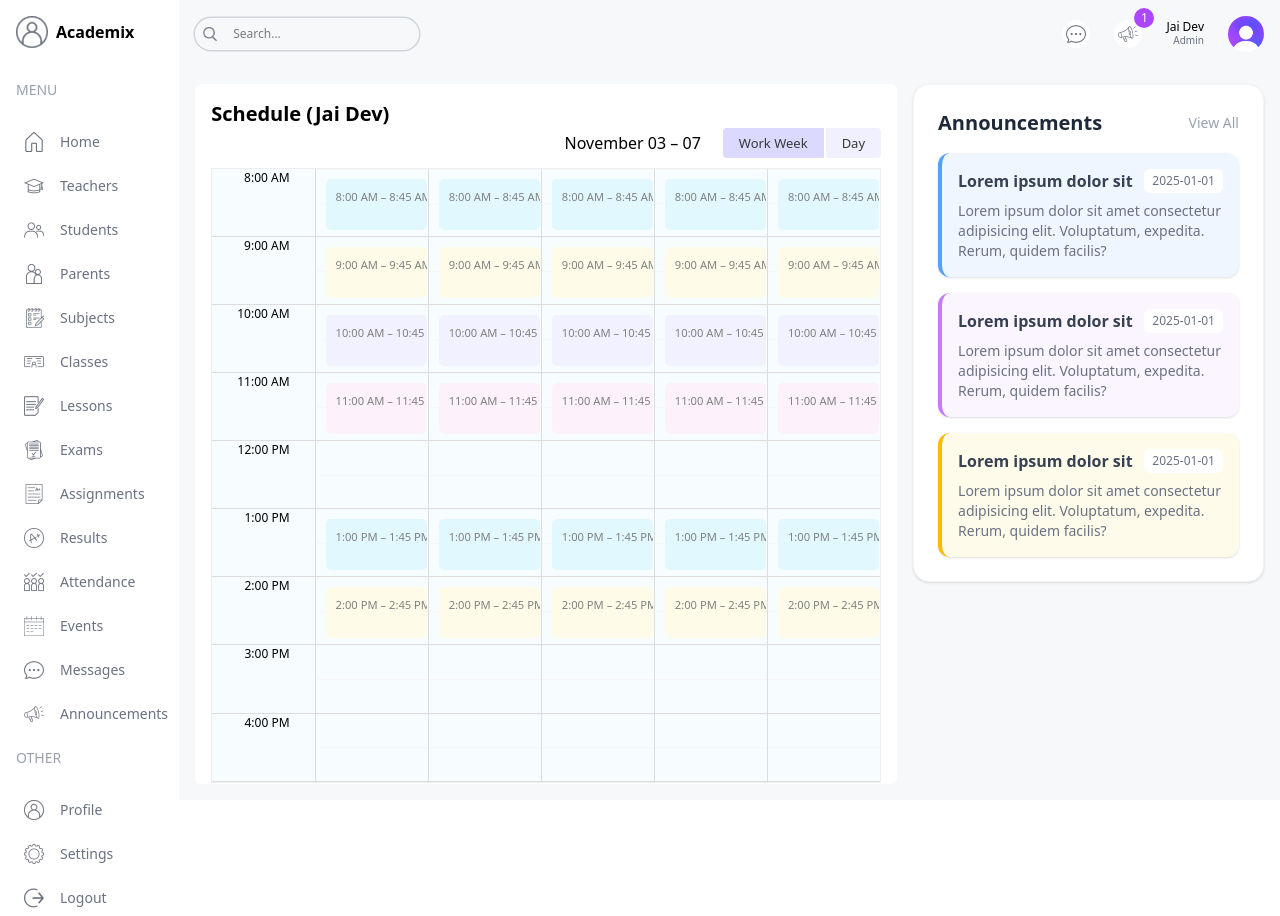
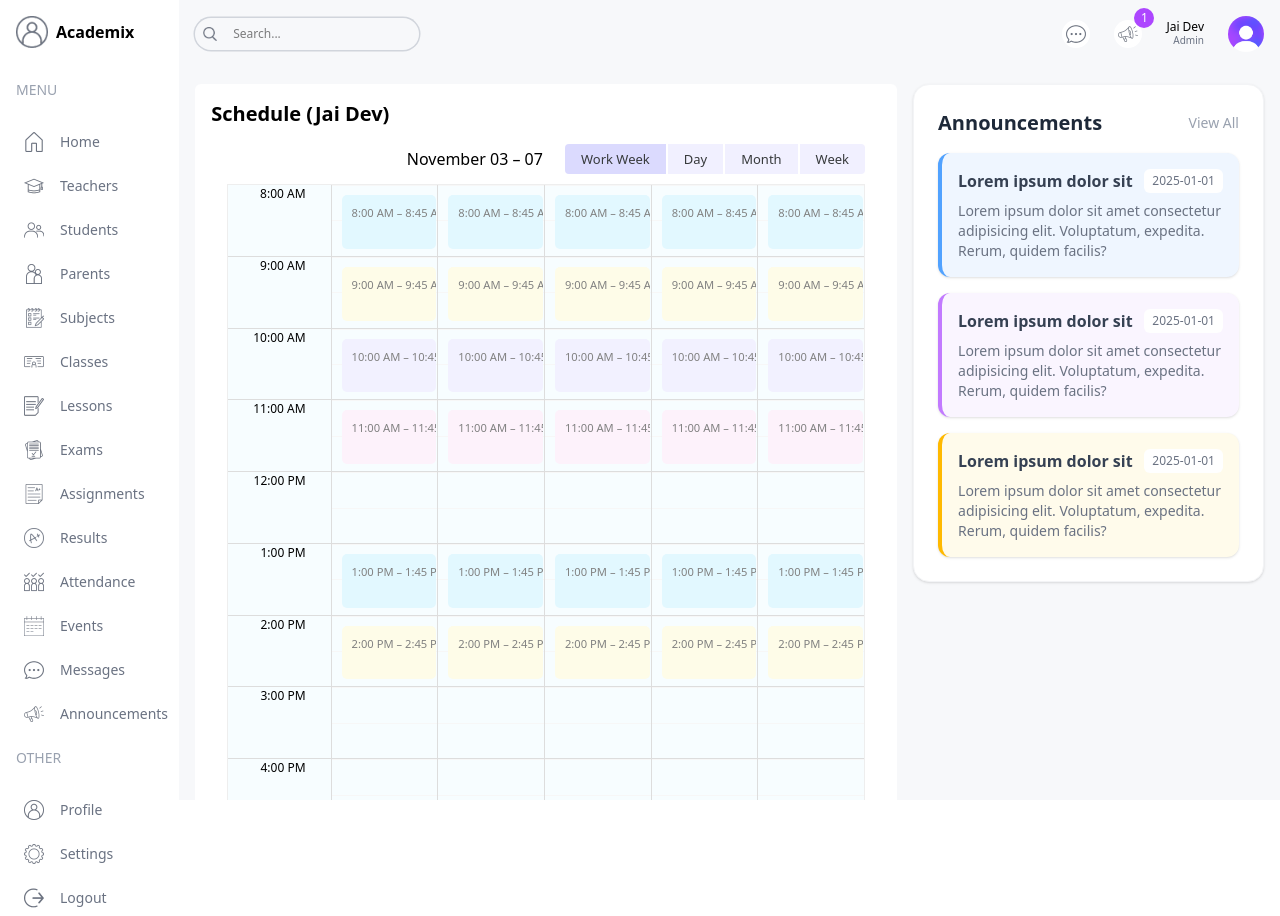
Before and after one commit to iampraneeth1116/Academix, a Next.js app: page /parent in a window 1280 px wide. Built offline with nearby package versions, Linux system fonts and the light colour scheme.

Commit message:
Fixed Production bugs

```diff
--- a/package.json
+++ b/package.json
@@ -38,6 +38,7 @@
     "@types/jsonwebtoken": "^9.0.10",
     "@types/node": "^20",
     "@types/react": "^19",
+    "@types/react-big-calendar": "^1.16.3",
     "@types/react-dom": "^19",
     "babel-plugin-react-compiler": "1.0.0",
     "eslint": "^9",
--- a/src/components/BigCalendar.tsx
+++ b/src/components/BigCalendar.tsx
@@ -1,36 +1,35 @@
 "use client";
 
-import { Calendar, momentLocalizer, Views, View } from "react-big-calendar";
+import { Calendar, momentLocalizer, View } from "react-big-calendar";
 import moment from "moment";
+import { useState } from "react";
+import "react-big-calendar/lib/css/react-big-calendar.css";
 import { calendarEvents } from "@/lib/data";
-import "react-big-calendar/lib/css/react-big-calendar.css";
-import { useState } from "react";
-
 
 const localizer = momentLocalizer(moment);
 
 const BigCalendar = () => {
-  const [view, setView] = useState<keyof typeof Views>("work_week");
+  const [view, setView] = useState<View>("work_week");
 
   const handleOnChangeView = (selectedView: View) => {
     setView(selectedView);
   };
 
   return (
+    <div className="h-[90vh] w-full p-4">
       <Calendar
         localizer={localizer}
         events={calendarEvents}
         startAccessor="start"
         endAccessor="end"
-  views={["work_week", "day"]}
         view={view}
-  style={{ height: "98%" }}
+        views={["work_week", "day", "month", "week"]}
         onView={handleOnChangeView}
         min={new Date(2025, 0, 1, 8, 0, 0)}
         max={new Date(2025, 0, 1, 17, 0, 0)}
-
+        style={{ height: "100%", backgroundColor: "white", borderRadius: "12px" }}
       />
-
+    </div>
   );
 };
 
```
Also changed, not shown: 1 other file (tests, documents, lock files or other folders). Lines whose indentation alone changed are shown as unchanged.
